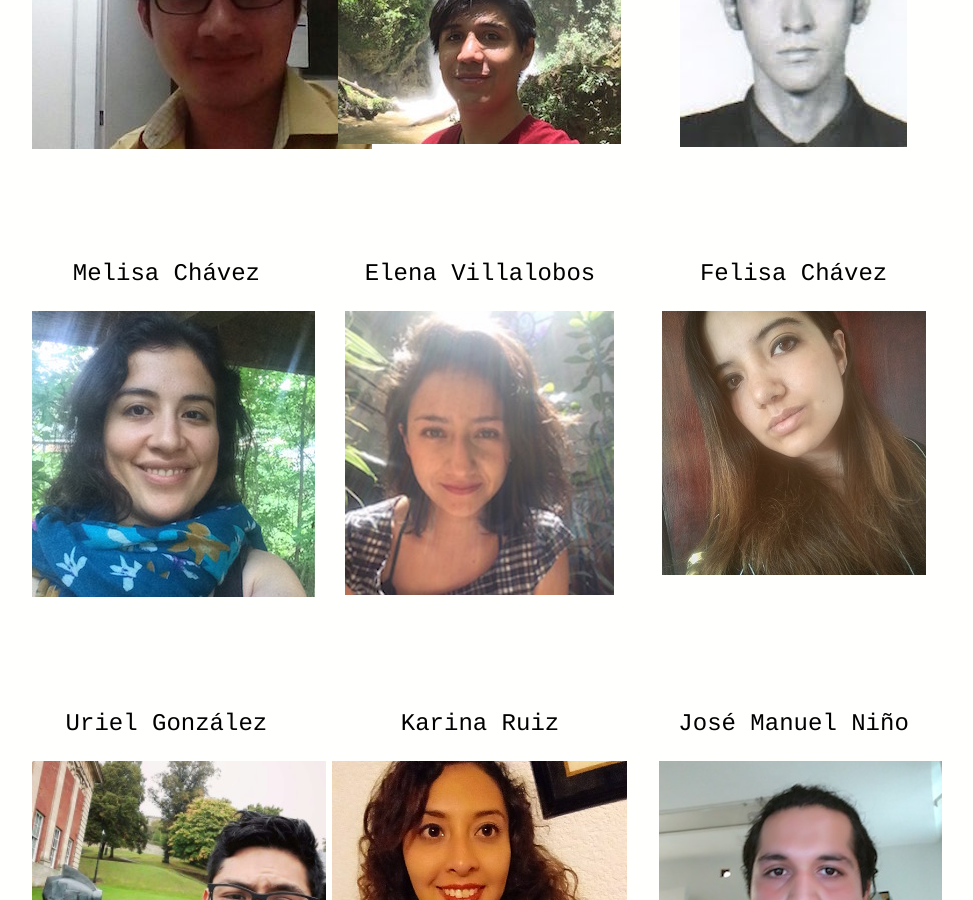
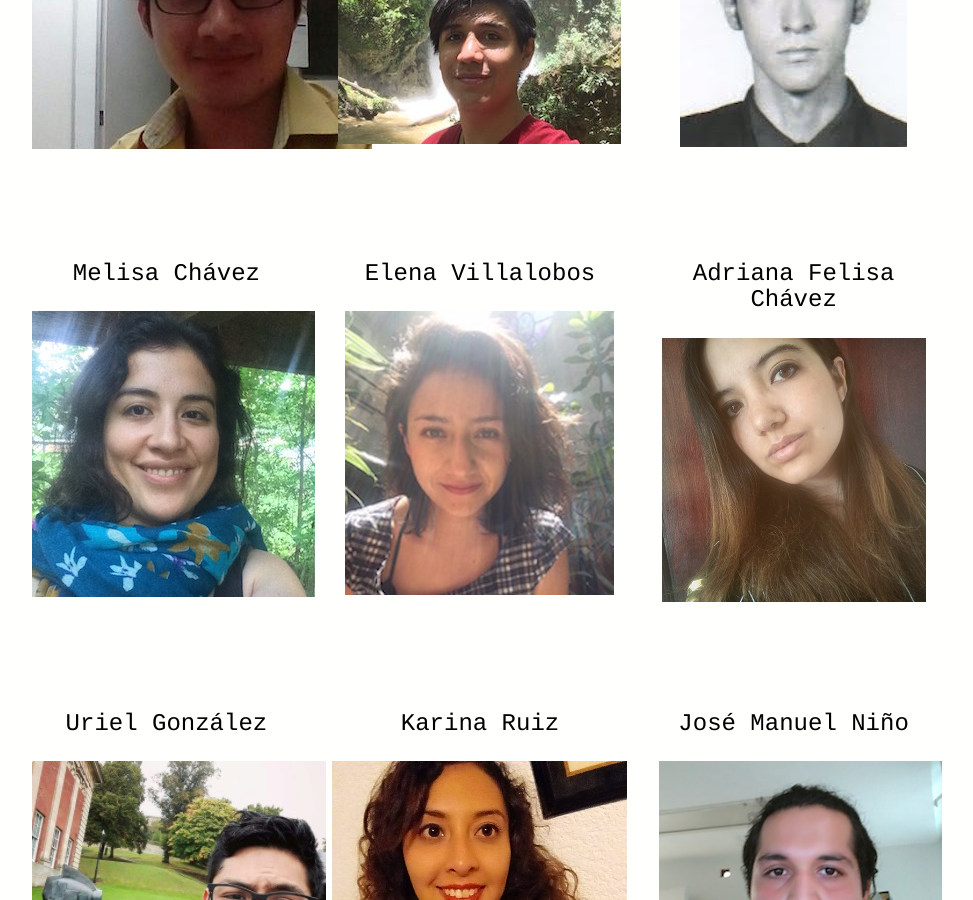
Before and after one commit to BouzasLab25/bouzaslab25.github.io, a Jekyll site: the page built from people/index.html, in a window 1280 px wide and 900 px high, scrolled down 1599 px. Shown: the whole window, without its empty margins (160-1133 px from the left). Built offline with Jekyll 4.4.1, drawn with Linux system fonts in a browser that asks for light colours.

Commit message:
Update index.html

```diff
--- a/people/index.html
+++ b/people/index.html
@@ -56,7 +56,7 @@
   </div>
 
   <div class="right">
-   <p><a class='lu' href="/people/felisa.html">Felisa Chávez</a></p>
+   <p><a class='lu' href="/people/felisa.html">Adriana Felisa Chávez</a></p>
 	  <a href="/people/felisa.html"><img class="displayed" src="/images/Adrifelcha.jpg" /></a>
   </div>
 
```
